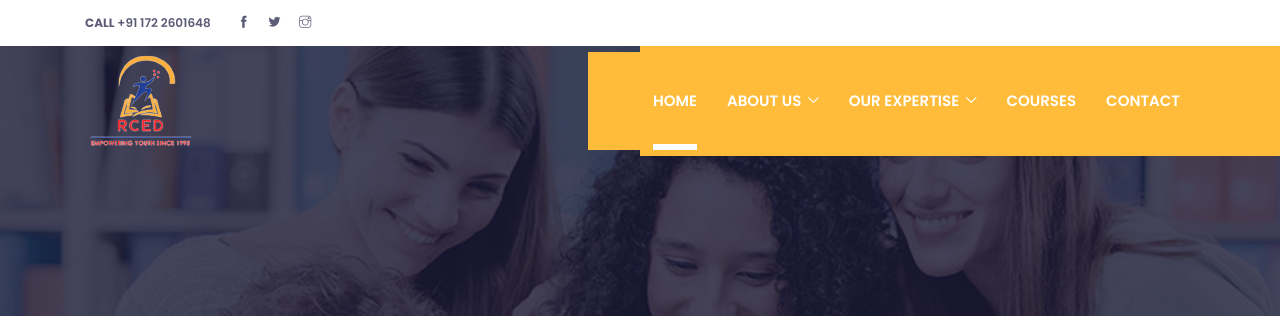
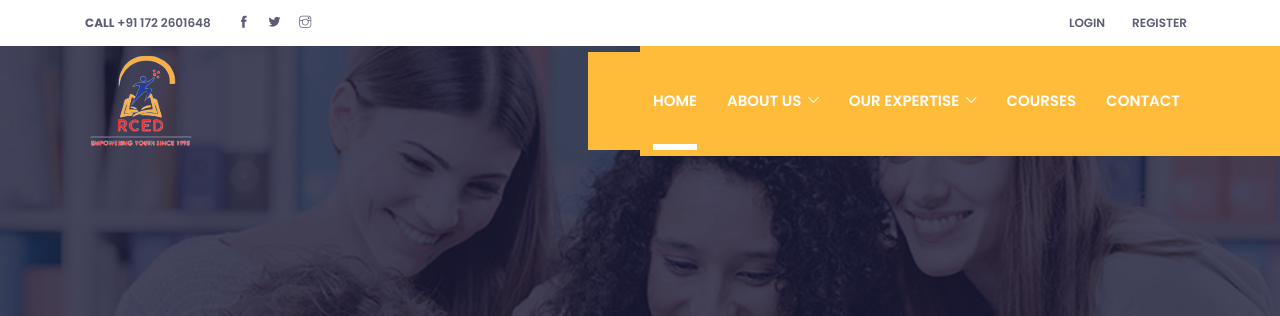
Before and after one commit to Khushi-Thapar/Learning-Management-System--ASK, a Django app: page / in a window 1280 px wide; the page is wider, and only the part inside the window is pictured. Shown: the top 316 px of that part. Run offline with Django 4.2, Linux system fonts and the light colour scheme; some libraries are stand-ins or nearby versions; some web fonts are replaced.

Commit message:
modified index.html

```diff
--- a/templates/index.html
+++ b/templates/index.html
@@ -55,11 +55,14 @@
           </ul>
         </div>
         <div class="col-lg-8 text-center text-lg-right">
-
+          <ul class="list-inline">
+            <li class="list-inline-item"><a class="text-uppercase text-color p-sm-2 py-2 px-0 d-inline-block" href="#loginModal" data-toggle="modal" data-target="#loginModal">login</a></li>
+            <li class="list-inline-item"><a class="text-uppercase text-color p-sm-2 py-2 px-0 d-inline-block" href="#signupModal" data-toggle="modal" data-target="#signupModal">register</a></li>
+          </ul>
         </div>
       </div>
-    </div>
-  </div>
+   </div>
+</div>
   <!-- navbar -->
   <div class="navigation w-100">
     <div class="container">
```
